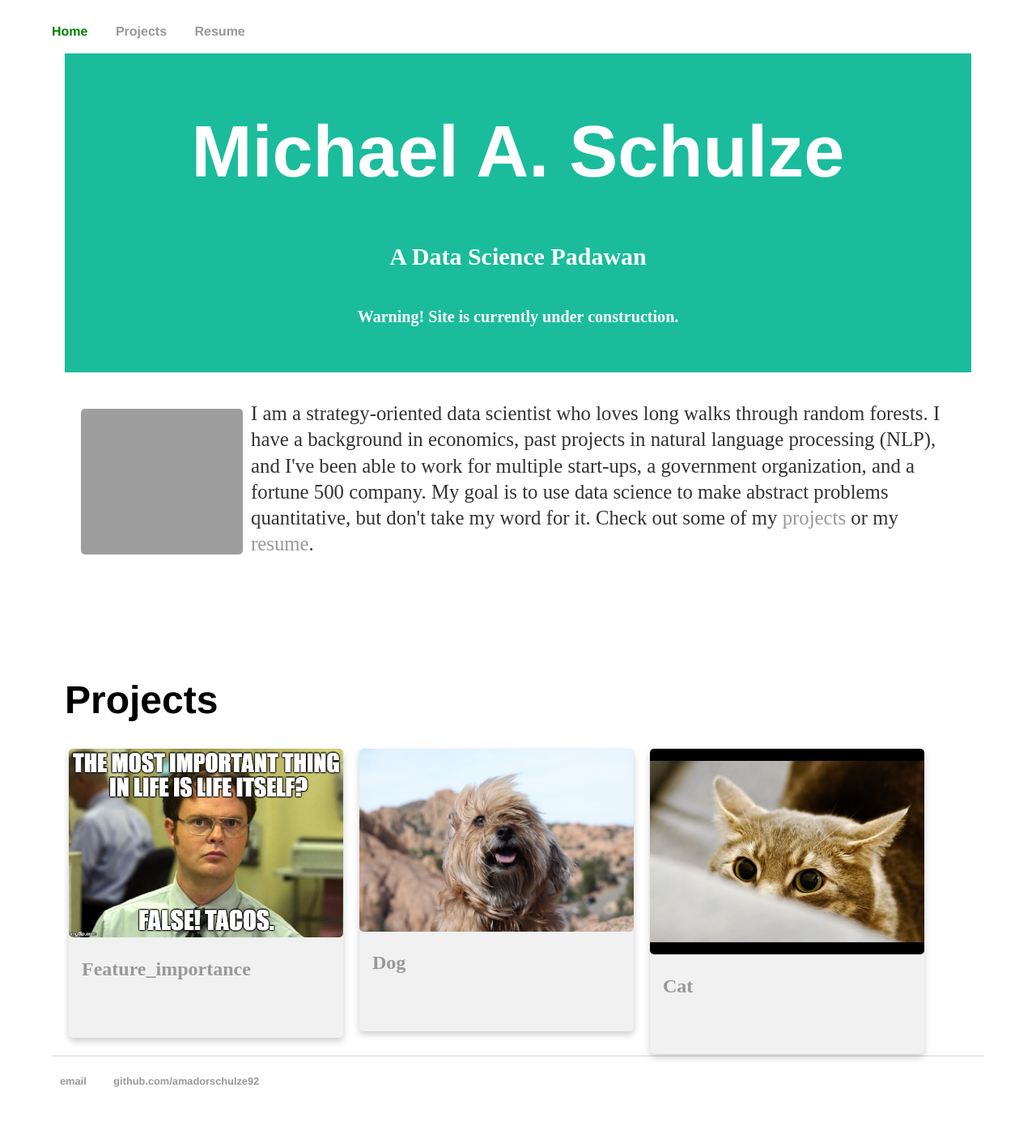
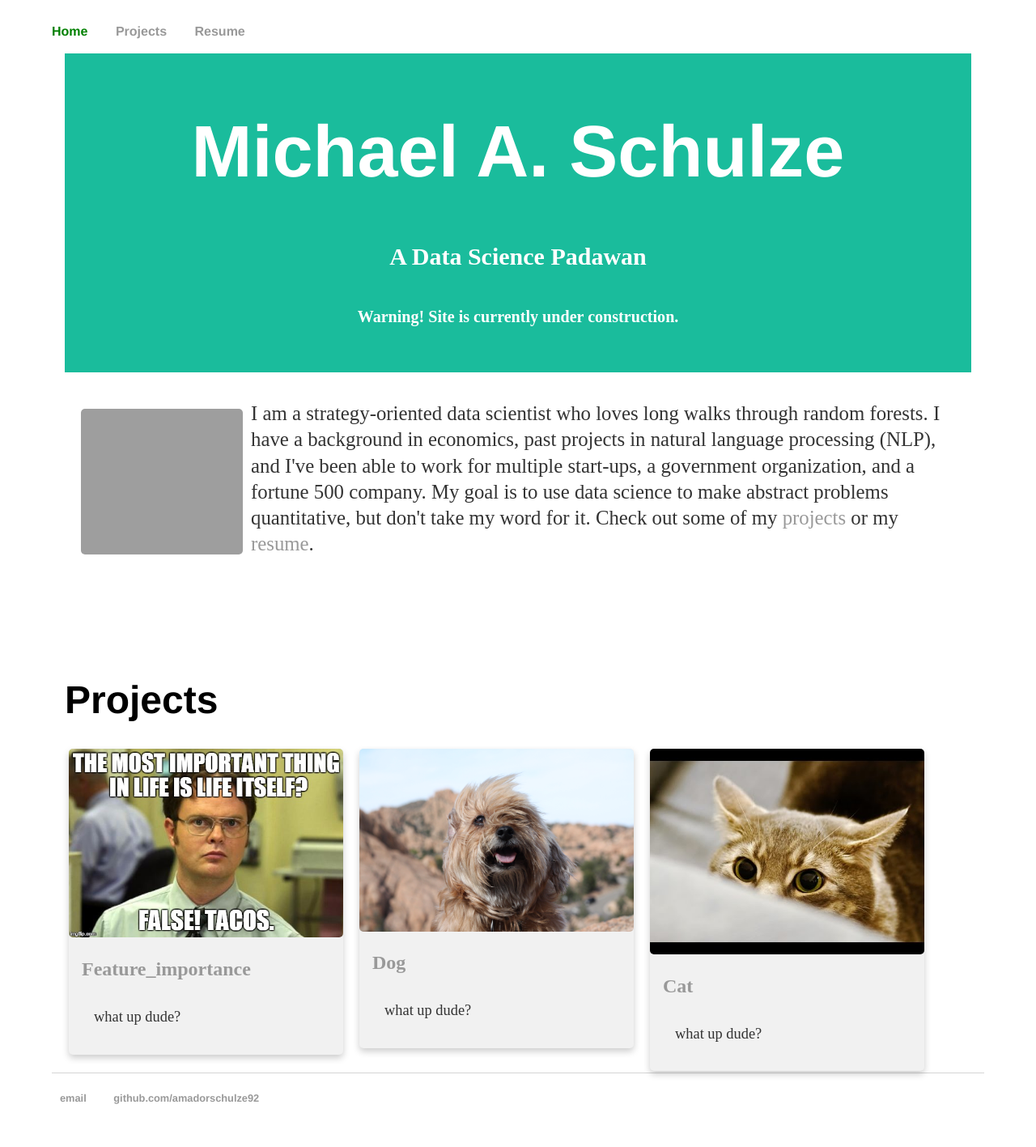
Before and after one commit to amadorschulze92/amadorschulze92.github.io, a Jekyll site: the page built from index.html, in a window 1280 px wide. Shown: the whole page at 81% size. Built offline with Jekyll 4.4.1, drawn with Linux system fonts in a browser that asks for light colours; before the commit the page ends 1396 px from its top, so only the background shows below that; grey boxes are pictures that could not be loaded.

```diff
--- a/index.html
+++ b/index.html
@@ -40,7 +40,7 @@
               <a href="{{ post.url }}">
                 <h2>{{ post.title }}</h2>
               </a>
-              <p>{{ page.date | date_to_string }}</p>
+              <p>what up dude?</p>
             </div>
           </div>
         </div>
```
